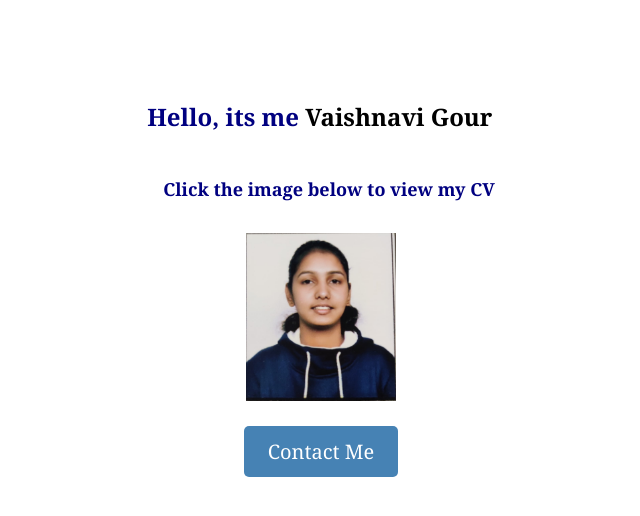
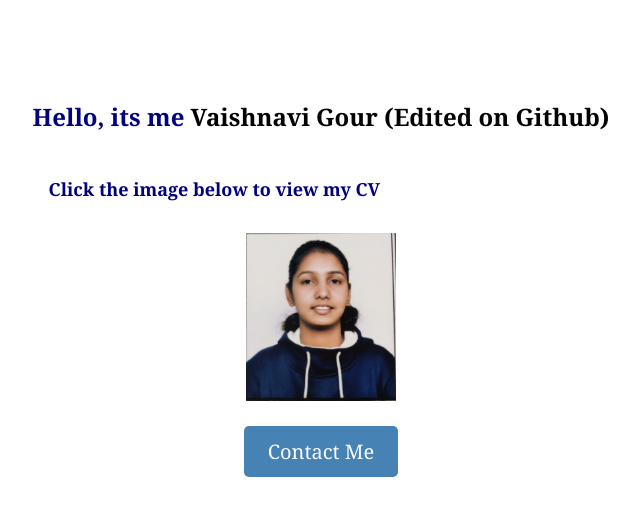
Before and after one commit to vaishnavigour/Resume, a plain HTML site: page index.html in a window 1280 px wide. Shown: the whole page, without its empty margins (319-959 px from the left). Drawn offline with Linux system fonts and the light colour scheme.

Commit message:
update index.html

```diff
--- a/index.html
+++ b/index.html
@@ -15,7 +15,7 @@
     <section class="contact-form">
         <div class="profile-section">
             <div>
-                <h1>Hello, its me <a href="https://www.linkedin.com/in/vaishnavi-gour-2484691a7/" style="text-decoration: none" target="_blank">Vaishnavi Gour</a></h1>
+                <h1>Hello, its me <a href="https://www.linkedin.com/in/vaishnavi-gour-2484691a7/" style="text-decoration: none" target="_blank">Vaishnavi Gour (Edited on Github)</a></h1>
                 <br>
                 <br>
                 <b class="click">Click the image below to view my CV</b>
```
